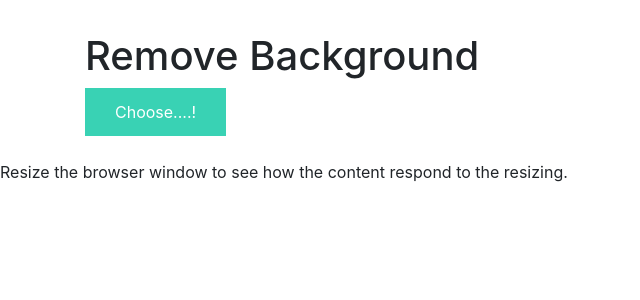
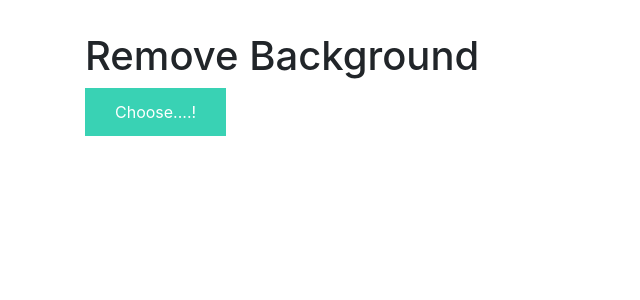
Before and after one commit to Roy-Tuhin/MasRcnn-WebApp, a Flask app: page / in a window 1280 px wide. Shown: the part 56-356 px from the top of the page, without its empty margins (0-640 px from the left). Run offline with Flask 2, Linux system fonts and the light colour scheme; some libraries are stand-ins or nearby versions.

Commit message:
Update base.html

```diff
--- a/templates/base.html
+++ b/templates/base.html
@@ -24,9 +24,7 @@
     </div>
 
 
-    <div class="footer">
-  <p>Resize the browser window to see how the content respond to the resizing.</p>
-</div>
+
 
 
 </body>
```
